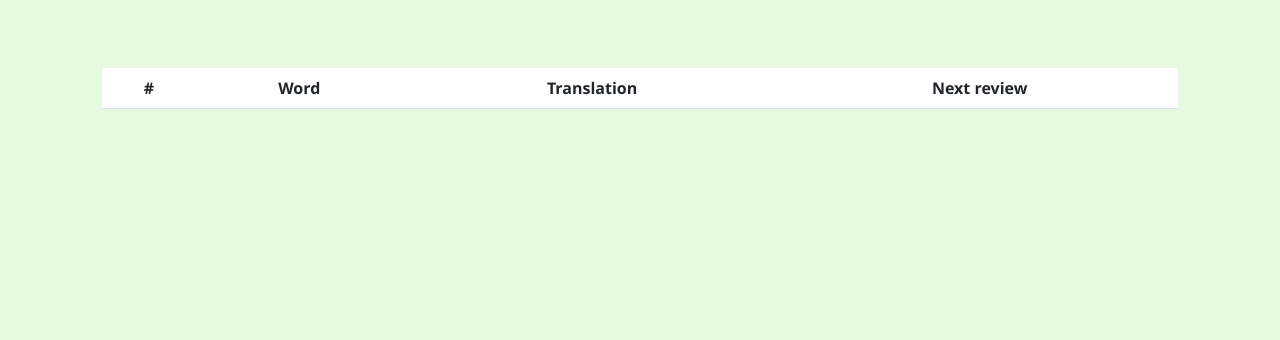
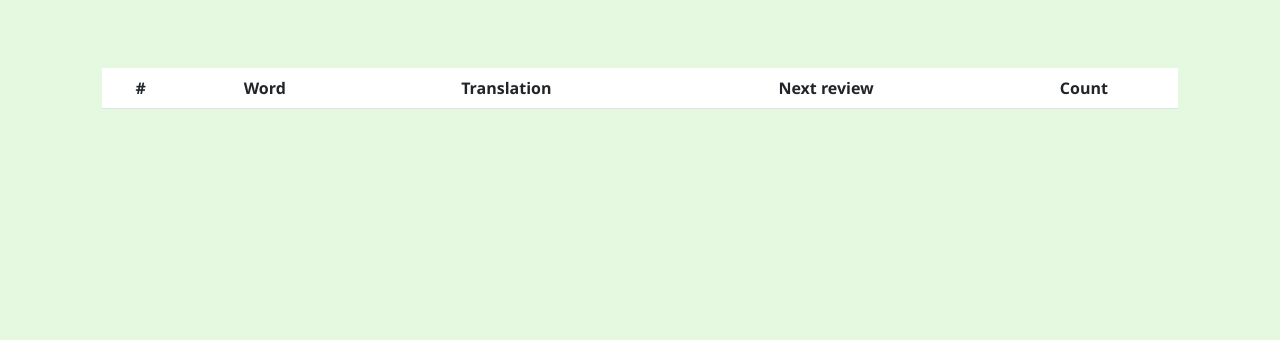
Before and after one commit to lvmxn/wok, a Flask app: page /my_words in a window 1280 px wide. Shown: the part 80-420 px from the top of the page. Run offline with Flask 3, Linux system fonts and the light colour scheme; the visitor is signed in with stand-in values (Sample User, id 1); data comes from the database, SQL or seed files in the repository; data that the repository does not hold is empty.

Commit message:
Add new db

```diff
--- a/app.py
+++ b/app.py
@@ -150,7 +150,7 @@ def flashcards():
         next_review = next_r(interval)
         try:
             db.execute(
-                "UPDATE user_words SET ease_factor = ?, interval = ?, next_review = ? WHERE user_id = ? AND word_id in (SELECT id FROM words WHERE word = ?)",
+                "UPDATE user_words SET ease_factor = ?, interval = ?, next_review = ?, count = count + 1 WHERE user_id = ? AND word_id in (SELECT id FROM words WHERE word = ?)",
                 ease_factor,
                 interval,
                 next_review,
@@ -207,8 +207,7 @@ def my_words():
         w.word,
         w.translation,
         uw.next_review,
-        uw.correct_count,
-        uw.wrong_count
+        uw.count
         FROM words w
         JOIN user_words uw ON w.id = uw.word_id
         WHERE uw.user_id = ?
--- a/schema.sql
+++ b/schema.sql
@@ -18,8 +18,8 @@ CREATE TABLE user_words (
     ease_factor REAL DEFAULT 2.5,
     interval INTEGER DEFAULT 1,
     next_review TEXT,
-    correct_count INTEGER DEFAULT 0,
-    wrong_count INTEGER DEFAULT 0,
+    count INTEGER DEFAULT 0,
+    is_learning INTEGER DEFAULT 1,
     UNIQUE(user_id, word_id),
     FOREIGN KEY (user_id) REFERENCES users(id) ON DELETE CASCADE,
     FOREIGN KEY (word_id) REFERENCES words(id) ON DELETE CASCADE
--- a/templates/my_words.html
+++ b/templates/my_words.html
@@ -13,6 +13,7 @@
                 <th scope="col">Word</th>
                 <th scope="col">Translation</th>
                 <th scope="col">Next review</th>
+                <th scope="col">Count</th>
                 </tr>
             </thead>
             <tbody>
@@ -22,6 +23,7 @@
                     <td>{{word["word"]}}</td>
                     <td>{{word["translation"]}}</td>
                     <td>{{word["next_review"]}}</td>
+                    <td>{{word["count"]}}</td>
                     </tr>
                 {% endfor %}
             </tbody>
```
